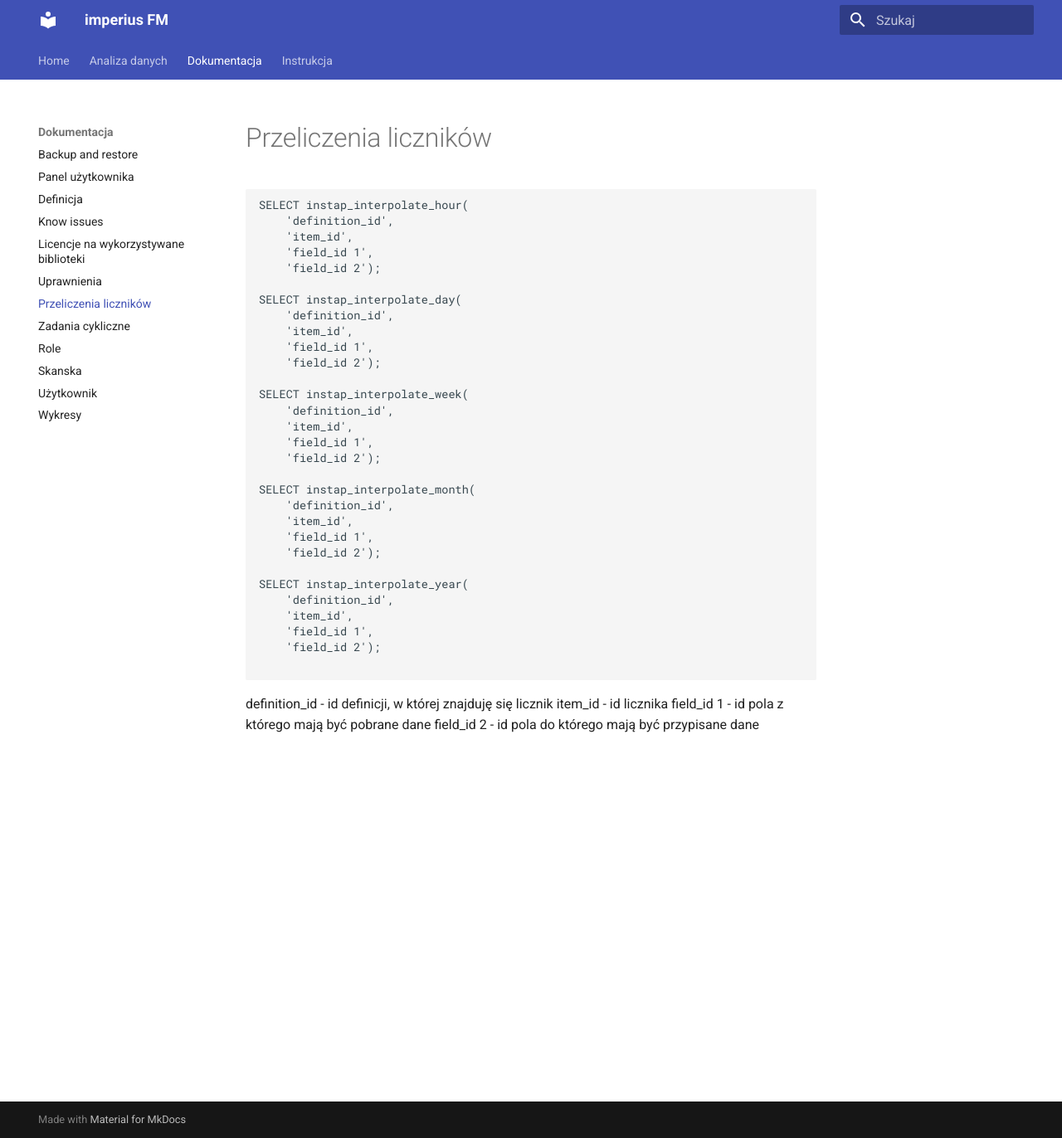
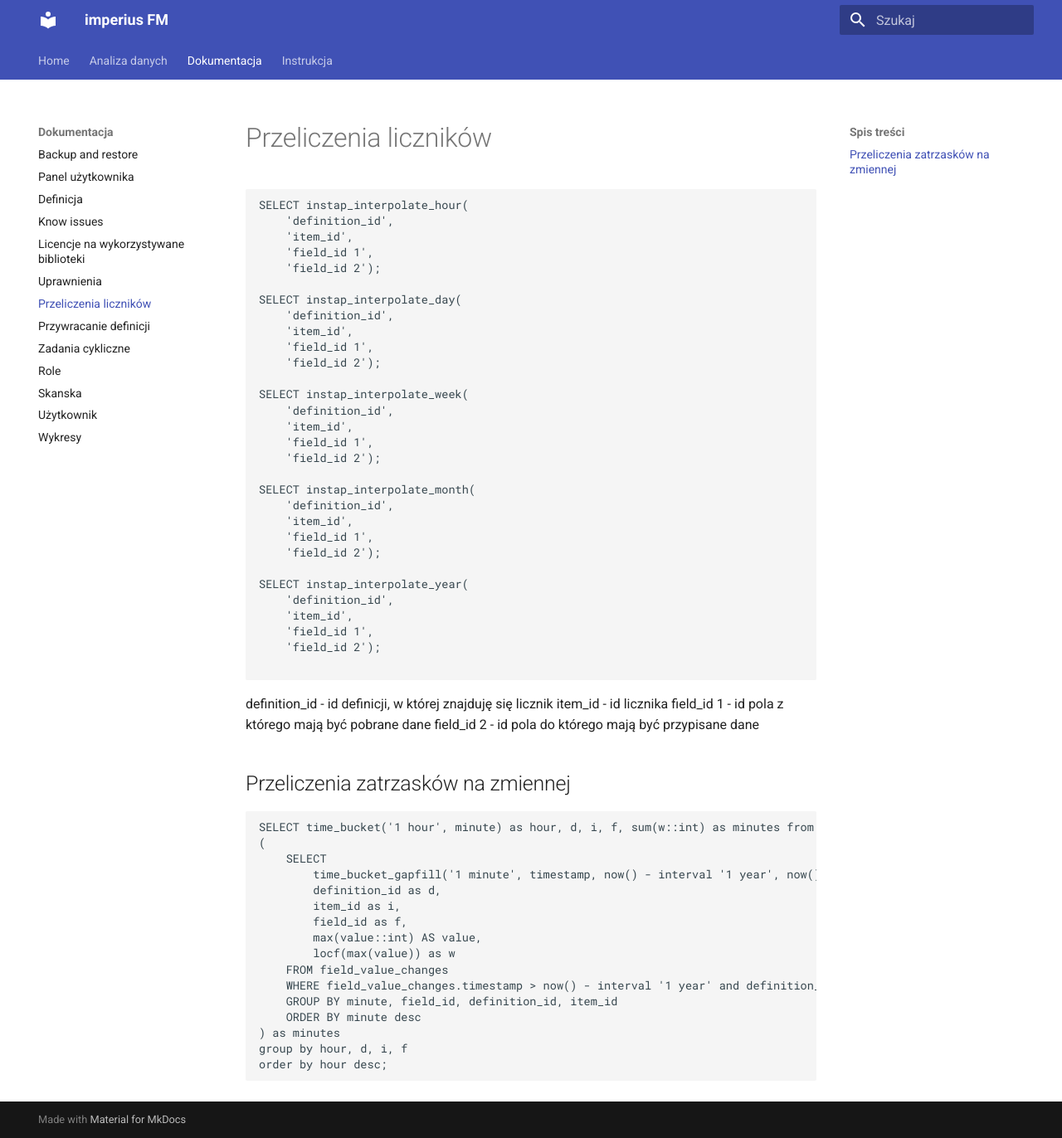
Before and after one commit to Smerlinski/instrukcja, an MkDocs documentation site: the page built from docs/dokumentacja/przeliczenia.md, in a window 1280 px wide and 1372 px high. Shown: the whole window at 83% size. Built offline with MkDocs 1.6.1 and Material for MkDocs 9.7.7, drawn with Linux system fonts in a browser that asks for light colours.

Commit message:
przeliczenia

````diff
--- a/docs/dokumentacja/przeliczenia.md
+++ b/docs/dokumentacja/przeliczenia.md
@@ -36,3 +36,24 @@ definition_id - id definicji, w której znajduję się licznik
 item_id - id licznika
 field_id 1 - id pola z którego mają być pobrane dane
 field_id 2 - id pola do którego mają być przypisane dane
+
+## Przeliczenia zatrzasków na zmiennej
+
+```
+SELECT time_bucket('1 hour', minute) as hour, d, i, f, sum(w::int) as minutes from
+(
+    SELECT
+        time_bucket_gapfill('1 minute', timestamp, now() - interval '1 year', now()) AS minute,
+        definition_id as d,
+        item_id as i,
+        field_id as f,
+        max(value::int) AS value,
+        locf(max(value)) as w
+    FROM field_value_changes
+    WHERE field_value_changes.timestamp > now() - interval '1 year' and definition_id='Klimatyzacja' and item_id='L02_1_01' and field_id='EffecOccupancy'
+    GROUP BY minute, field_id, definition_id, item_id
+    ORDER BY minute desc
+) as minutes
+group by hour, d, i, f
+order by hour desc;
+```
````
Also changed, not shown: docs/dokumentacja/przywracanie.md (added, +6 -0 lines).
